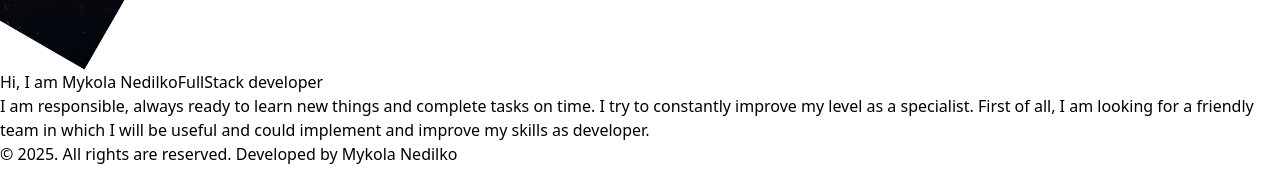
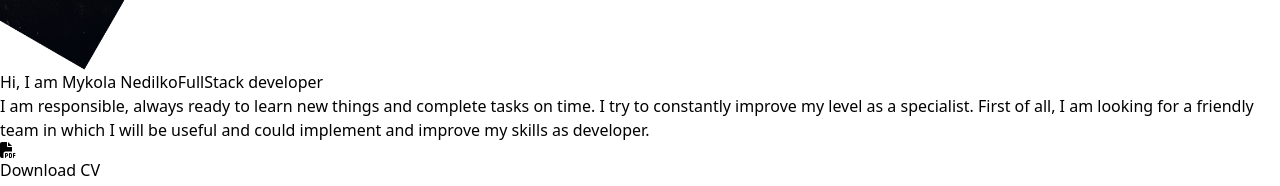
Before and after one commit to NickNedilko/my-nextjs-portfolio, a Next.js app: page / in a window 1280 px wide. Shown: the part 625-811 px from the top of the page. Built offline with nearby package versions, Linux system fonts and the light colour scheme.

Commit message:
add svButton
sv button to download sv

```diff
--- a/src/app/page.tsx
+++ b/src/app/page.tsx
@@ -1,3 +1,5 @@
+import CvButton from "@/components/CvButton";
+import CV from "@/components/CvButton";
 import Image from "next/image";
 
 export default function Home() {
@@ -21,15 +23,16 @@ export default function Home() {
           className="absolute left-0 top-0"
         />
 
-        <div className="flex flex-col gap-3 z-10 pl-40 pt-20">
+        <div className="flex flex-col gap-3 z-10 pl-40 pt-10">
           <h1 className="text-[45px] text-white max-w-[500px] ">Hi, I am Mykola Nedilko
             <span className="text-red-500 ml-10 inline-block">FullStack developer</span>
           </h1>
-          <p className="text-[16px] text-gray-200 md:text-gray mb-10 md:pb-2 max-w-[400px]">
+          <p className="text-[16px] text-gray-200 md:text-gray mb-6 md:pb-2 max-w-[400px]">
 
  I am responsible, always ready to learn new things and complete tasks on time.
  I try to constantly improve my level as a specialist. First of all, I am looking for a friendly team in which I will be useful and could implement and improve my skills as developer.
           </p>
+          <CvButton/>
         </div>
       </div>
     </main>
--- /dev/null
+++ b/src/components/CvButton.tsx
@@ -0,0 +1,17 @@
+import { FaFilePdf } from "react-icons/fa6";
+
+
+const CvButton = () => {
+  return (
+    <div className="flex justify-center">
+      <a className='inline-block w-[170px] p-3 text-lg rounded-xl text-white cursor-pointer bg-red-500 hover:bg-red-600'
+      href='/CV_Mykola_Nedilko.pdf'
+      download="CV_Mykola_Nedilko"
+      target="_blank"
+      >
+     <FaFilePdf className="inline mr-1"/>Download CV
+      </a>
+    </div>
+  )
+}
+export default CvButton;
--- a/src/components/Footer.tsx
+++ b/src/components/Footer.tsx
@@ -7,9 +7,9 @@ const Footer = () => {
   const date:number = new Date().getFullYear();
 
   return (
-    <div className="fixed bottom-0  justify-center  pb-5">
+<div className="fixed bottom-0 left-0 right-0 pb-5 flex justify-center items-center z-10">
 
-    <p className="text-center text-white">© {date}. All rights are reserved. Developed by <Link href="https://github.com/NickNedilko" aria-label="link to Github" rel="noopener noreferrer nofollow" target='_blank'>Mykola Nedilko</Link></p>
+    <p className=" text-white ">© {date}. All rights are reserved. Developed by <Link className="hover:text-red-500 text-lg" href="https://github.com/NickNedilko" aria-label="link to Github" rel="noopener noreferrer nofollow" target='_blank'>Mykola Nedilko</Link></p>
     </div>
   )
 }
```
Also changed, not shown: 1 other file (tests, documents, lock files or other folders).
